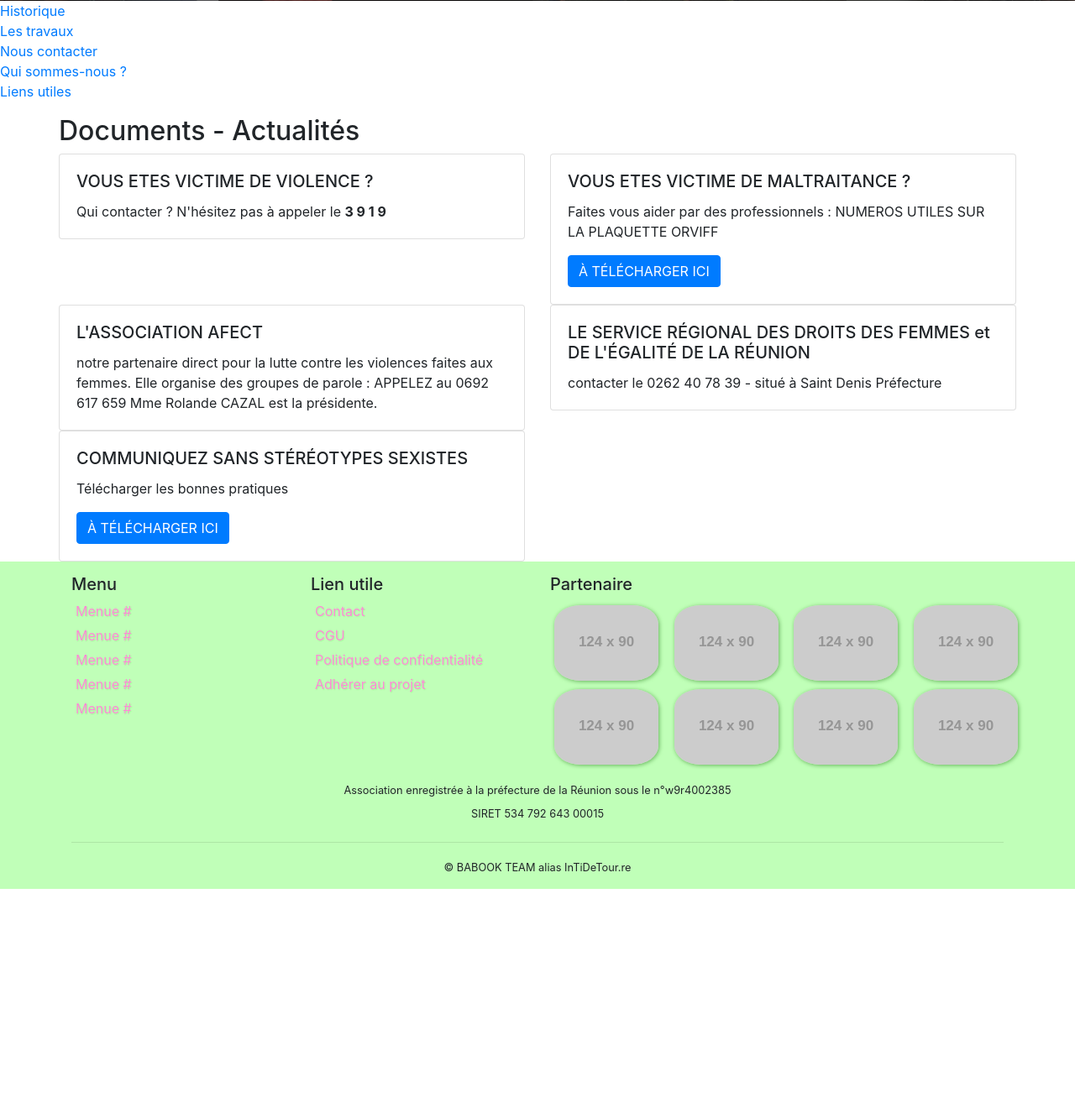
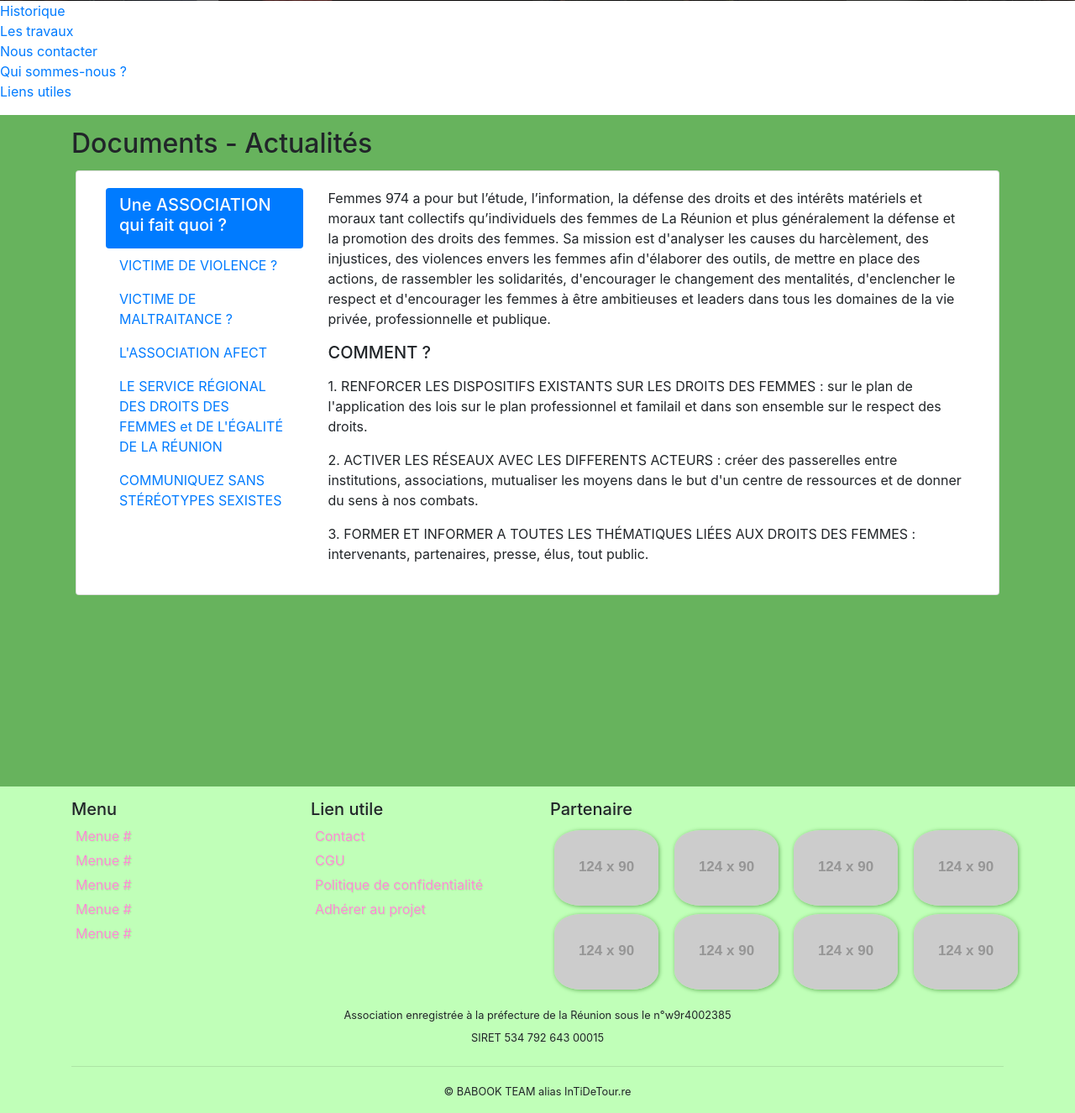
Before and after one commit to Darcoeur974/projetFemme974, a PHP site: page / in a window 1280 px wide. Shown: the part 799-2125 px from the top of the page at 84% size. Before the commit the page ends 1858 px from the top, so only its background shows below. Run offline with PHP 8.4, Linux system fonts and the light colour scheme; grey boxes labelled with a size stand in for pictures from a placeholder-image service; some libraries are stand-ins or nearby versions; some web fonts are replaced.

Commit message:
Morgan : avancer sur le contenu

```diff
--- a/css/style.css
+++ b/css/style.css
@@ -129,6 +129,7 @@ footer a:hover {
 
 
 /************* Header *****************/
+
 .bandeau {
     background: url("../img/carousel/bgimgV05.jpg");
     max-width: 100%;
@@ -138,9 +139,45 @@ footer a:hover {
     height: 100vh;
 }
 
-.bandeauNoir{
-    background-color: rgba(0, 0, 0,.7);
+.bandeauNoir {
+    background-color: rgba(0, 0, 0, .7);
     height: 100vh;
 }
 
+
 /******************************* test pull push ******************/
+
+
+/* ----------- CONTENU ----------- */
+
+.contenu_carte {
+    min-height: 100vh;
+    padding: 15px;
+    background-color: var(--vertFoncee);
+}
+
+.contenu_carte .row {
+    margin: 0;
+    padding: 0;
+}
+
+.contenu_carte h2 {}
+
+.contenu_carte .col-sm-6 {
+    margin: 0;
+    padding: 0;
+}
+
+.card {
+    margin: 5px;
+}
+
+.card ul,
+.card li {
+    list-style: none;
+}
+
+.card-body {
+    width: 100%;
+    min-height: 25vh;
+}
--- a/php/contenu.inc.php
+++ b/php/contenu.inc.php
@@ -1,3 +1,3 @@
 <?php
- include('php/partie_Un.inc.php');
+    include('php/contenu_carte.inc.php');
 ?>
--- /dev/null
+++ b/php/contenu_carte.inc.php
@@ -0,0 +1,58 @@
+<section class="contenu_carte">
+    <div class="container">
+        <div class="row">
+            <h2>Documents - Actualités</h2>
+        </div>
+        <div class="row">
+            <div class="card">
+                <div class="card-body">
+                    <div class="row">
+                        <div class="col-3">
+                            <div class="nav flex-column nav-pills" id="v-pills-tab" role="tablist" aria-orientation="vertical">
+                                <a class="nav-link active" id="v-pills-Acceuil-tab" data-toggle="pill" href="#v-pills-Acceuil" role="tab" aria-controls="v-pills-Acceuil" aria-selected="true"><h5>Une ASSOCIATION qui fait quoi ?</h5></a>
+                                <a class="nav-link" id="v-pills-violence-tab" data-toggle="pill" href="#v-pills-violence" role="tab" aria-controls="v-pills-violence" aria-selected="false">VICTIME DE VIOLENCE ?</a>
+                                <a class="nav-link" id="v-pills-maltraitance-tab" data-toggle="pill" href="#v-pills-maltraitance" role="tab" aria-controls="v-pills-maltraitance" aria-selected="false">VICTIME DE MALTRAITANCE ?</a>
+                                <a class="nav-link" id="v-pills-afect-tab" data-toggle="pill" href="#v-pills-afect" role="tab" aria-controls="v-pills-afect" aria-selected="false">L'ASSOCIATION AFECT</a>
+                                <a class="nav-link" id="v-pills-rdfer-tab" data-toggle="pill" href="#v-pills-rdfer" role="tab" aria-controls="v-pills-rdfer" aria-selected="false">LE SERVICE RÉGIONAL DES DROITS DES FEMMES et DE L'ÉGALITÉ DE LA RÉUNION</a>
+                                <a class="nav-link" id="v-pills-sexeiste-tab" data-toggle="pill" href="#v-pills-sexeiste" role="tab" aria-controls="v-pills-sexeiste" aria-selected="false">COMMUNIQUEZ SANS STÉRÉOTYPES SEXISTES</a>
+                            </div>
+                        </div>
+                        <div class="col-9">
+                            <div class="tab-content" id="v-pills-tabContent">
+                                <div class="tab-pane fade show active" id="v-pills-Acceuil" role="tabpanel" aria-labelledby="v-pills-Acceuil-tab">
+                                <p class="card-text">
+                                    Femmes 974 a pour but l’étude, l’information, la défense des droits et des intérêts matériels et moraux tant collectifs qu’individuels des femmes de La Réunion et plus généralement la défense et la promotion des droits des femmes.
+                                    Sa mission est d'analyser les causes du harcèlement, des injustices, des violences envers les femmes afin d'élaborer des outils, de mettre en place des actions, de rassembler les solidarités, d'encourager le changement des mentalités, d'enclencher le respect et d'encourager les femmes à être ambitieuses et leaders dans tous les domaines de la vie privée, professionnelle et publique.
+                                    <li>
+                                        <ul><h5>COMMENT ?</h5></ul>
+                                        <ul>1. RENFORCER LES DISPOSITIFS EXISTANTS SUR LES DROITS DES FEMMES : sur le plan de l'application des lois sur le plan professionnel et familail et dans son ensemble sur le respect des droits.</ul>
+                                        <ul>2. ACTIVER LES RÉSEAUX AVEC LES DIFFERENTS ACTEURS : créer des passerelles entre institutions, associations, mutualiser les moyens  dans le but d'un centre de ressources et de donner du sens à nos combats.</ul>
+                                        <ul>3. FORMER ET INFORMER A TOUTES LES THÉMATIQUES LIÉES AUX DROITS DES FEMMES : intervenants, partenaires, presse, élus, tout public.</ul>
+                                    </li>
+                                </p>
+                                </div>
+                                <div class="tab-pane fade" id="v-pills-violence" role="tabpanel" aria-labelledby="v-pills-violence-tab">
+                                    <p>Qui contacter ? N'hésitez pas à appeler le <strong>3 9 1 9</strong></p>
+                                </div>
+                                <div class="tab-pane fade" id="v-pills-maltraitance" role="tabpanel" aria-labelledby="v-pills-maltraitance-tab">
+                                    <p>Faites vous aider par des professionnels : NUMEROS UTILES SUR LA PLAQUETTE ORVIFF</p>
+                                    <a href="#" class="btn btn-primary">À TÉLÉCHARGER ICI</a>
+                                </div>
+                                <div class="tab-pane fade" id="v-pills-afect" role="tabpanel" aria-labelledby="v-pills-afect-tab">
+                                    <p>notre partenaire direct pour la lutte contre les violences faites aux femmes. Elle organise des groupes de parole : APPELEZ au 0692 617 659 Mme Rolande CAZAL est la présidente.</p>
+                                </div>
+                                <div class="tab-pane fade" id="v-pills-rdfer" role="tabpanel" aria-labelledby="v-pills-rdfer-tab">
+                                    <p>contacter le 0262 40 78 39 - situé à Saint Denis Préfecture</p>
+                                </div>
+                                <div class="tab-pane fade" id="v-pills-sexeiste" role="tabpanel" aria-labelledby="v-pills-sexeiste-tab">
+                                    <p>Télécharger les bonnes pratiques</p>
+                                    <a href="#" class="btn btn-primary">À TÉLÉCHARGER ICI</a>
+                                </div>
+                            </div>
+                        </div>
+                    </div>
+                </div>
+            </div>
+        </div>
+    </div>
+</section>
--- a/php/partie_Un.inc.php
+++ /dev/null
@@ -1,49 +0,0 @@
-<div class="container">
-    <div class="row">
-        <h2>Documents - Actualités</h2>
-        <div class="row">
-            <div class="col-sm-6">
-                <div class="card">
-                    <div class="card-body">
-                        <h5 class="card-title">VOUS ETES VICTIME DE VIOLENCE ?</h5>
-                        <p class="card-text">Qui contacter ? N'hésitez pas à appeler le <strong>3 9 1 9</strong></p>
-                    </div>
-                </div>
-            </div>
-            <div class="col-sm-6">
-                <div class="card">
-                    <div class="card-body">
-                        <h5 class="card-title">VOUS ETES VICTIME DE MALTRAITANCE ?</h5>
-                        <p class="card-text">Faites vous aider par des professionnels : NUMEROS UTILES SUR LA PLAQUETTE ORVIFF</p>
-                        <a href="#" class="btn btn-primary">À TÉLÉCHARGER ICI</a>
-                    </div>
-                </div>
-            </div>
-            <div class="col-sm-6">
-                <div class="card">
-                    <div class="card-body">
-                        <h5 class="card-title">L'ASSOCIATION AFECT</h5>
-                        <p class="card-text">notre partenaire direct pour la lutte contre les violences faites aux femmes. Elle organise des groupes de parole : APPELEZ au 0692 617 659 Mme Rolande CAZAL est la présidente.</p>
-                    </div>
-                </div>
-            </div>
-            <div class="col-sm-6">
-                <div class="card">
-                    <div class="card-body">
-                        <h5 class="card-title">LE SERVICE RÉGIONAL DES DROITS DES FEMMES et DE L'ÉGALITÉ DE LA RÉUNION</h5>
-                        <p class="card-text">contacter le 0262 40 78 39 - situé à Saint Denis Préfecture</p>
-                    </div>
-                </div>
-            </div>
-            <div class="col-sm-6">
-                <div class="card">
-                    <div class="card-body">
-                        <h5 class="card-title">COMMUNIQUEZ SANS STÉRÉOTYPES SEXISTES</h5>
-                        <p class="card-text">Télécharger les bonnes pratiques</p>
-                        <a href="#" class="btn btn-primary">À TÉLÉCHARGER ICI</a>
-                    </div>
-                </div>
-            </div>
-        </div>
-    </div>
-</div>
```
